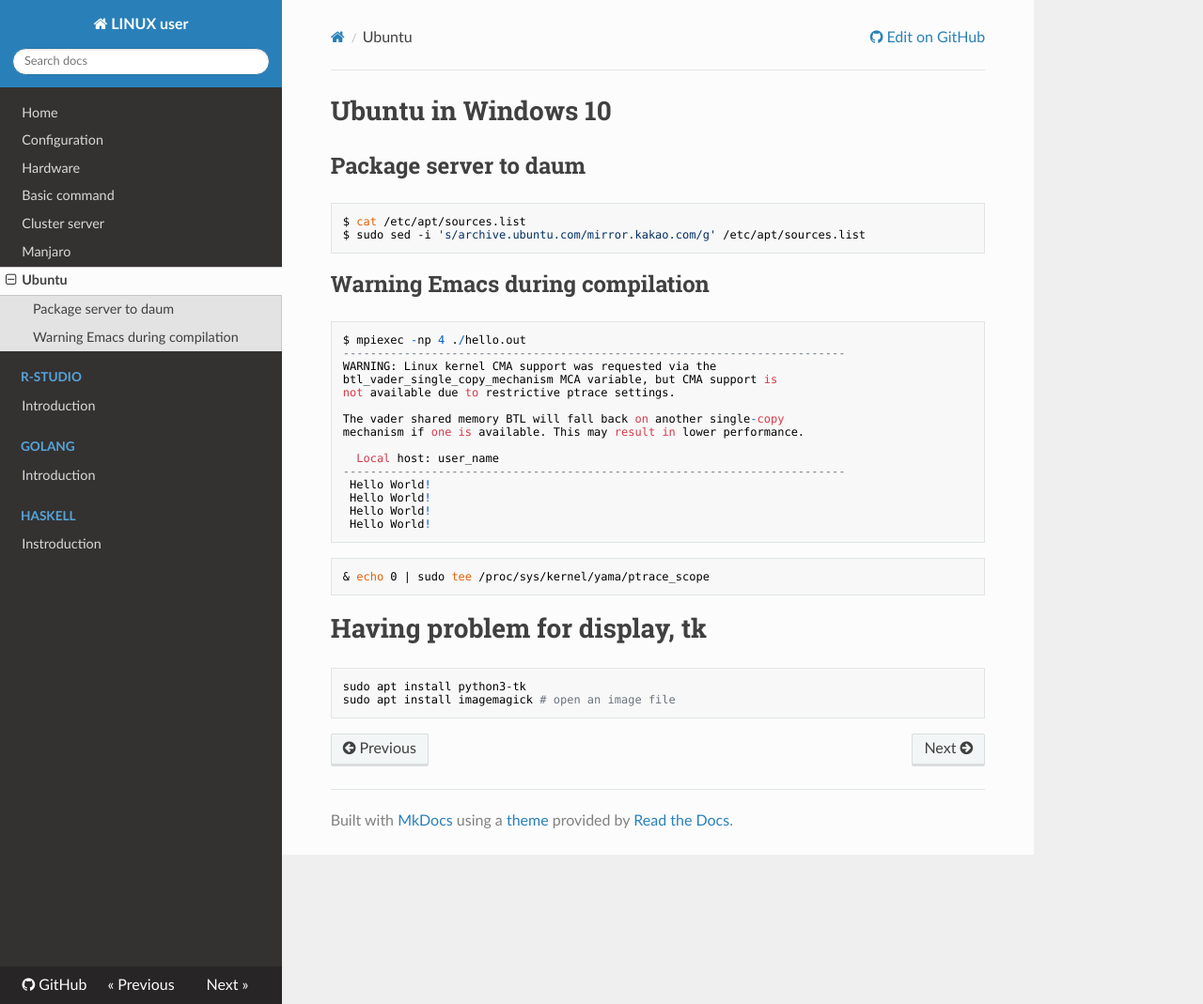
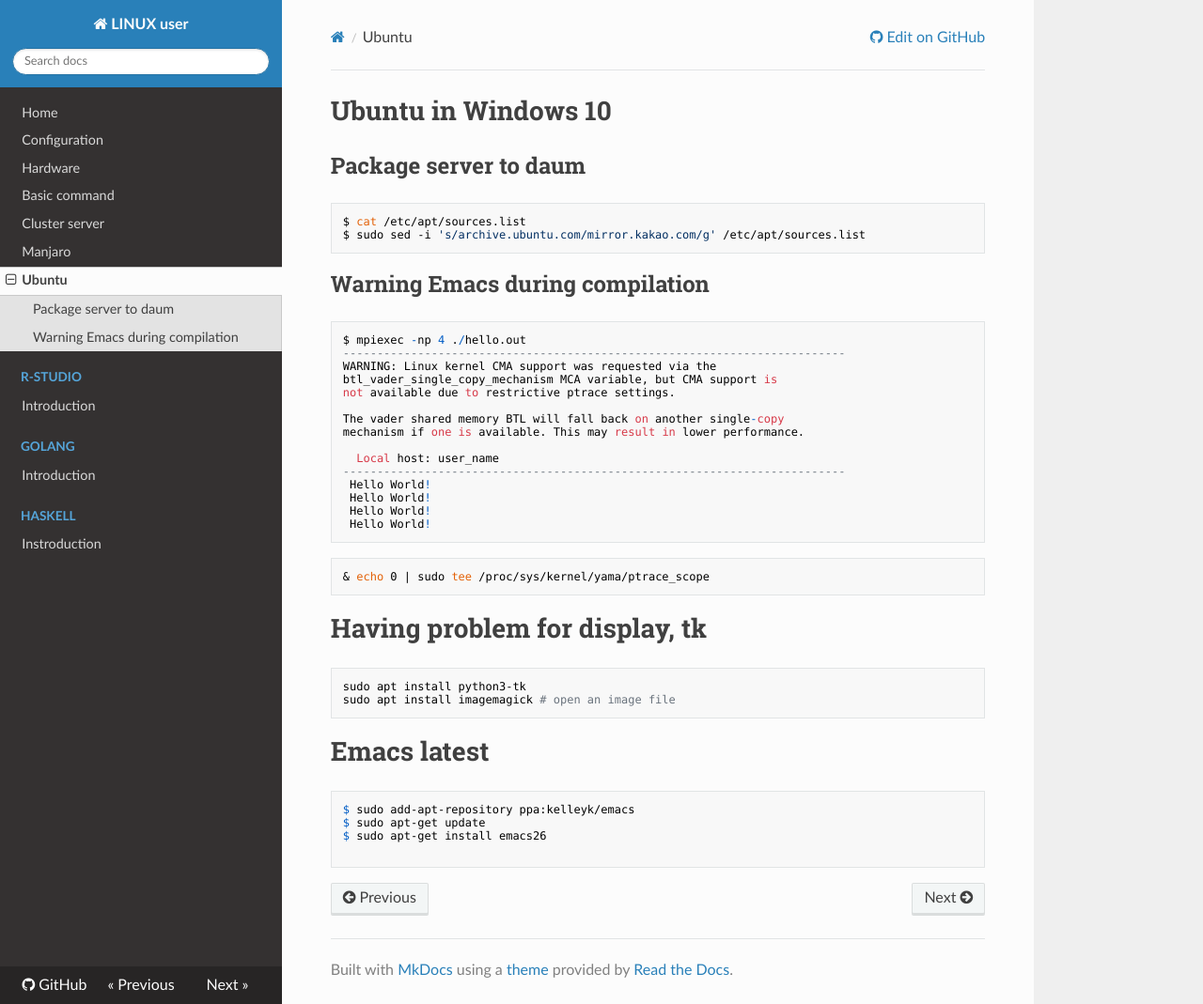
Before and after one commit to WonyoungCho/LINUX, an MkDocs documentation site: the page built from docs/ubuntu_conf.md, in a window 1280 px wide and 1069 px high. Shown: the whole window at 94% size. Built offline with MkDocs 1.6.1, drawn with Linux system fonts in a browser that asks for light colours; nearby versions of some CDN libraries; old or Windows-style settings are respelled for this version of MkDocs.

Commit message:
Update ubuntu_conf.md

````diff
--- a/docs/ubuntu_conf.md
+++ b/docs/ubuntu_conf.md
@@ -37,3 +37,11 @@ mechanism if one is available. This may result in lower performance.
 sudo apt install python3-tk
 sudo apt install imagemagick # open an image file
 ```
+
+# Emacs latest
+```
+$ sudo add-apt-repository ppa:kelleyk/emacs
+$ sudo apt-get update
+$ sudo apt-get install emacs26
+
+```
````
